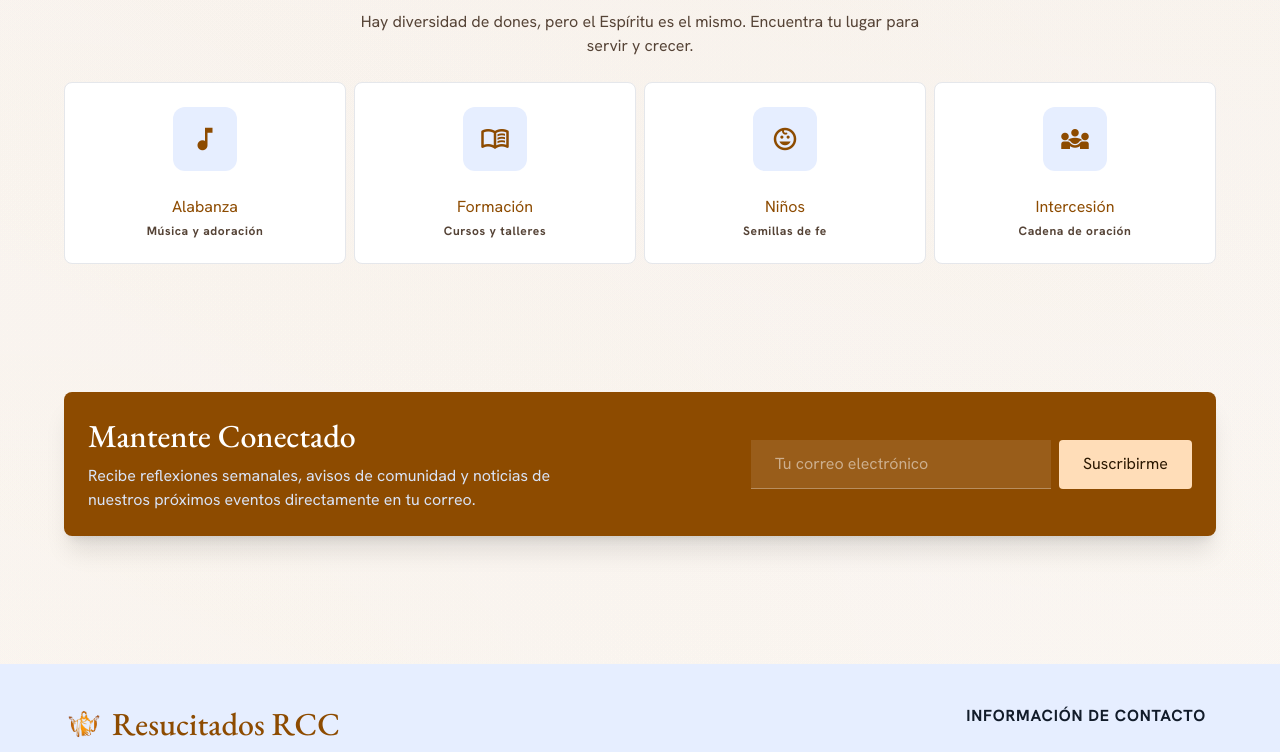
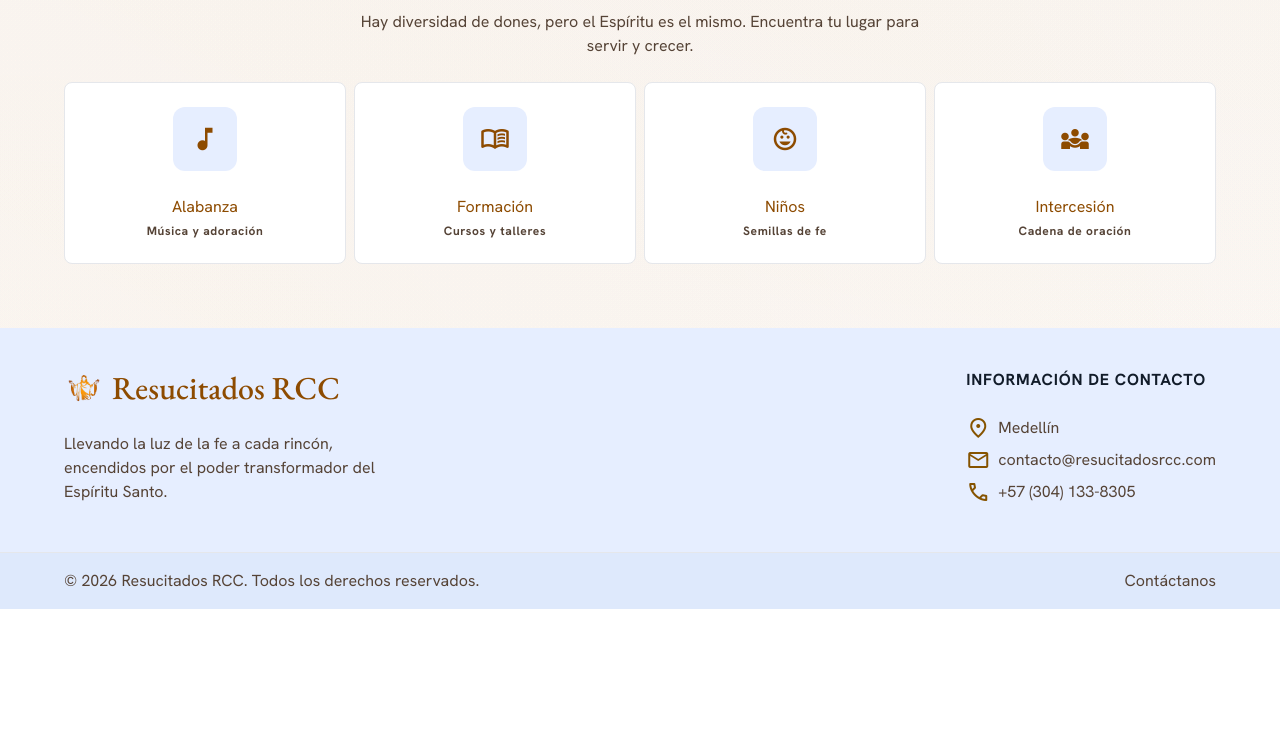
Before and after one commit to Xhanty/rcc-front, a Vue app: page / in a window 1280 px wide. Shown: the part 1934-2686 px from the top of the page. After the commit the page ends 2543 px from the top, so only its background shows below. Built offline with nearby package versions, Linux system fonts and the light colour scheme.

Commit message:
feat: implement application routing, hero section, and ministries listing page components

```diff
--- a/src/App.vue
+++ b/src/App.vue
@@ -11,7 +11,6 @@ import HeroSection from './components/home/HeroSection.vue'
 import WelcomeSection from './components/home/WelcomeSection.vue'
 import EventsSection from './components/home/EventsSection.vue'
 import MinistriesSection from './components/home/MinistriesSection.vue'
-import NewsletterCta from './components/home/NewsletterCta.vue'
 
 // Import About Page specific components
 import AboutHeroSection from './components/about/AboutHeroSection.vue'
@@ -81,9 +80,6 @@ const currentPage = computed(() => {
 
           <!-- Ministerios / Ministries -->
           <MinistriesSection />
-
-          <!-- Boletín / Newsletter CTA -->
-          <NewsletterCta />
         </div>
 
         <!-- About Us View -->
--- a/src/components/home/HeroSection.vue
+++ b/src/components/home/HeroSection.vue
@@ -7,24 +7,27 @@
     <div class="absolute inset-0 z-0">
       <div class="absolute inset-0 bg-gradient-to-r from-primary/80 to-transparent z-10"></div>
       <div class="absolute inset-0 bg-gradient-to-t from-background via-transparent to-transparent z-10"></div>
-      <img
-        alt="Encendidos por el Espíritu"
-        class="w-full h-full object-cover object-center"
-        src="https://lh3.googleusercontent.com/aida-public/AB6AXuBtxHmagb9p8GT11aii9zC9ND7V3ZfLkUJ05-fF6gbB_cPsu-znSKG_fYNrO-SnUAbGMjnjdaOXpgUDHbZDOQw0teSWrt2jpLPCBjME6jiSBMmB5i9tKpZcsm2X-fQ93NVY2gvUVut-lHoIikfDmOZpBMxiNDwNpQEhXppw_VN2XlpPX2lb7abK30Ij-xjxRcq0QjsNepvOXvYnIKvpFfknP_72ZhIckjV9GRymGmdGXOIUWgQOgNPHCput85hxvzELm_zji82yjB3P"
-      />
+      <img alt="Encendidos por el Espíritu" class="w-full h-full object-cover object-center"
+        src="https://lh3.googleusercontent.com/aida-public/AB6AXuBtxHmagb9p8GT11aii9zC9ND7V3ZfLkUJ05-fF6gbB_cPsu-znSKG_fYNrO-SnUAbGMjnjdaOXpgUDHbZDOQw0teSWrt2jpLPCBjME6jiSBMmB5i9tKpZcsm2X-fQ93NVY2gvUVut-lHoIikfDmOZpBMxiNDwNpQEhXppw_VN2XlpPX2lb7abK30Ij-xjxRcq0QjsNepvOXvYnIKvpFfknP_72ZhIckjV9GRymGmdGXOIUWgQOgNPHCput85hxvzELm_zji82yjB3P" />
     </div>
     <div class="max-w-max-width mx-auto px-margin-desktop relative z-20 w-full">
       <div class="max-w-2xl text-white">
-        <span class="inline-block px-gutter py-1 rounded-full bg-secondary/20 backdrop-blur-sm border border-secondary text-secondary-fixed font-label-sm text-label-sm mb-base">RENOVACIÓN CARISMÁTICA</span>
-        <h1 class="font-headline-lg text-headline-lg-mobile md:text-display-lg mb-base leading-tight">Encendidos por el Espíritu</h1>
-        <p class="font-body-lg text-body-lg text-surface-variant mb-gutter max-w-lg">Una comunidad que camina bajo la luz de la fe, buscando el encuentro vivo con Jesucristo a través de la alabanza y la fraternidad.</p>
+        <span
+          class="inline-block px-gutter py-1 rounded-full bg-secondary/20 backdrop-blur-sm border border-secondary text-secondary-fixed font-label-sm text-label-sm mb-base">RENOVACIÓN
+          CARISMÁTICA</span>
+        <h1 class="font-headline-lg text-headline-lg-mobile md:text-display-lg mb-base leading-tight">Encendidos por el
+          Espíritu</h1>
+        <p class="font-body-lg text-body-lg text-surface-variant mb-gutter max-w-lg">Una comunidad que camina bajo la
+          luz de la fe, buscando el encuentro vivo con Jesucristo a través de la alabanza y la fraternidad.</p>
         <div class="flex gap-base">
-          <button class="bg-secondary-container text-on-secondary-container px-gutter py-3 rounded-lg font-body-md text-body-md glow-hover flex items-center gap-2">
+          <a href="#events"
+            class="bg-secondary-container text-on-secondary-container px-gutter py-3 rounded-lg font-body-md text-body-md glow-hover flex items-center gap-2">
             Descubrir más <span class="material-symbols-outlined">arrow_forward</span>
-          </button>
-          <button class="border border-white/30 bg-white/10 backdrop-blur-md text-white px-gutter py-3 rounded-lg font-body-md text-body-md hover:bg-white/20 transition-all">
+          </a>
+          <a href="#ministries"
+            class="border border-white/30 bg-white/10 backdrop-blur-md text-white px-gutter py-3 rounded-lg font-body-md text-body-md hover:bg-white/20 transition-all">
             Ver Ministerios
-          </button>
+          </a>
         </div>
       </div>
     </div>
--- a/src/components/home/NewsletterCta.vue
+++ /dev/null
@@ -1,56 +0,0 @@
-<script setup lang="ts">
-import { ref } from 'vue'
-
-const email = ref('')
-const isSubscribed = ref(false)
-
-const handleSubscribe = () => {
-  if (!email.value) return
-  // Simulate network request
-  setTimeout(() => {
-    isSubscribed.value = true
-    email.value = ''
-  }, 600)
-}
-</script>
-
-<template>
-  <section class="py-margin-desktop mb-margin-desktop">
-    <div class="max-w-max-width mx-auto px-margin-desktop">
-      <div class="bg-primary rounded-xl p-gutter md:p-gutter relative overflow-hidden flex flex-col md:flex-row items-center justify-between gap-gutter shadow-xl">
-        <div class="absolute top-0 right-0 w-64 h-64 bg-secondary/10 rounded-full -mr-32 -mt-32 blur-3xl"></div>
-        <div class="relative z-10 text-white max-w-lg">
-          <h2 class="font-headline-lg text-headline-lg mb-2">Mantente Conectado</h2>
-          <p class="font-body-md text-surface-variant">Recibe reflexiones semanales, avisos de comunidad y noticias de nuestros próximos eventos directamente en tu correo.</p>
-        </div>
-
-        <transition name="fade" mode="out-in">
-          <form v-if="!isSubscribed" @submit.prevent="handleSubscribe" class="relative z-10 flex flex-col sm:flex-row gap-2 w-full md:w-auto">
-            <input
-              v-model="email"
-              required
-              class="bg-white/10 border-b border-white/30 text-white placeholder:text-white/50 px-gutter py-3 focus:border-secondary outline-none min-w-0 w-full sm:min-w-[300px] transition-all"
-              placeholder="Tu correo electrónico"
-              type="email"
-            />
-            <button type="submit" class="bg-secondary-fixed text-on-secondary-fixed px-gutter py-3 rounded-lg font-body-md hover:scale-105 active:scale-95 transition-all cursor-pointer">
-              Suscribirme
-            </button>
-          </form>
-          <div v-else class="relative z-10 text-white bg-secondary/20 border border-secondary px-gutter py-3 rounded-lg font-body-md text-center max-w-sm">
-            ¡Gracias por suscribirte! Te contactaremos pronto.
-          </div>
-        </transition>
-      </div>
-    </div>
-  </section>
-</template>
-
-<style scoped>
-.fade-enter-active, .fade-leave-active {
-  transition: opacity 0.3s ease;
-}
-.fade-enter-from, .fade-leave-to {
-  opacity: 0;
-}
-</style>
--- a/src/components/ministries/MinistriesListSection.vue
+++ b/src/components/ministries/MinistriesListSection.vue
@@ -47,11 +47,8 @@ const ministries: Ministry[] = [
       <div class="grid grid-cols-1 md:grid-cols-2 lg:grid-cols-3 gap-gutter">
 
         <!-- Loop through ministries -->
-        <div
-          v-for="min in ministries"
-          :key="min.id"
-          class="glass-card p-6 md:p-8 rounded-xl flex flex-col hover-glow transition-all duration-300"
-        >
+        <div v-for="min in ministries" :key="min.id"
+          class="glass-card p-6 md:p-8 rounded-xl flex flex-col hover-glow transition-all duration-300">
           <div class="w-16 h-16 rounded-full bg-surface-container-high flex items-center justify-center mb-base">
             <span class="material-symbols-outlined text-primary text-3xl">{{ min.icon }}</span>
           </div>
@@ -62,22 +59,27 @@ const ministries: Ministry[] = [
             {{ min.desc }}
           </p>
           <div class="fade-rule mb-base"></div>
-          <button class="flex items-center gap-2 font-label-sm text-label-sm text-secondary group uppercase cursor-pointer active:opacity-80">
+          <button
+            class="flex items-center gap-2 font-label-sm text-label-sm text-secondary group uppercase cursor-pointer active:opacity-80">
             Saber más
-            <span class="material-symbols-outlined text-sm group-hover:translate-x-1 transition-transform">arrow_forward</span>
+            <span
+              class="material-symbols-outlined text-sm group-hover:translate-x-1 transition-transform">arrow_forward</span>
           </button>
         </div>
 
         <!-- Call to Action Card -->
-        <div class="bg-primary p-6 md:p-8 rounded-xl flex flex-col justify-center items-center text-center shadow-lg transform md:translate-y-4">
-          <span class="material-symbols-outlined text-secondary-fixed text-4xl mb-base" data-weight="fill">volunteer_activism</span>
+        <div
+          class="bg-primary p-6 md:p-8 rounded-xl flex flex-col justify-center items-center text-center shadow-lg transform md:translate-y-4">
+          <span class="material-symbols-outlined text-secondary-fixed text-4xl mb-base"
+            data-weight="fill">volunteer_activism</span>
           <h3 class="font-headline-lg text-title-md md:text-headline-lg text-on-primary mb-base leading-tight">
             ¿Sientes el llamado?
           </h3>
-          <p class="font-body-md text-body-md text-on-primary/80 mb-base">
+          <p class="font-body-md text-body-md text-on-primary mb-base">
             Hay un lugar para ti en nuestra comunidad. Descubre tus carismas y ponlos al servicio de Dios.
           </p>
-          <button class="w-full bg-secondary text-on-secondary font-label-sm text-label-sm py-3 rounded-lg hover:bg-secondary-container transition-colors active:scale-95 duration-200 uppercase cursor-pointer">
+          <button
+            class="w-full bg-secondary-container text-on-secondary font-label-sm text-label-sm py-3 rounded-lg hover:bg-secondary-container transition-colors active:scale-95 duration-200 uppercase cursor-pointer">
             Unirme a un ministerio
           </button>
         </div>
```
